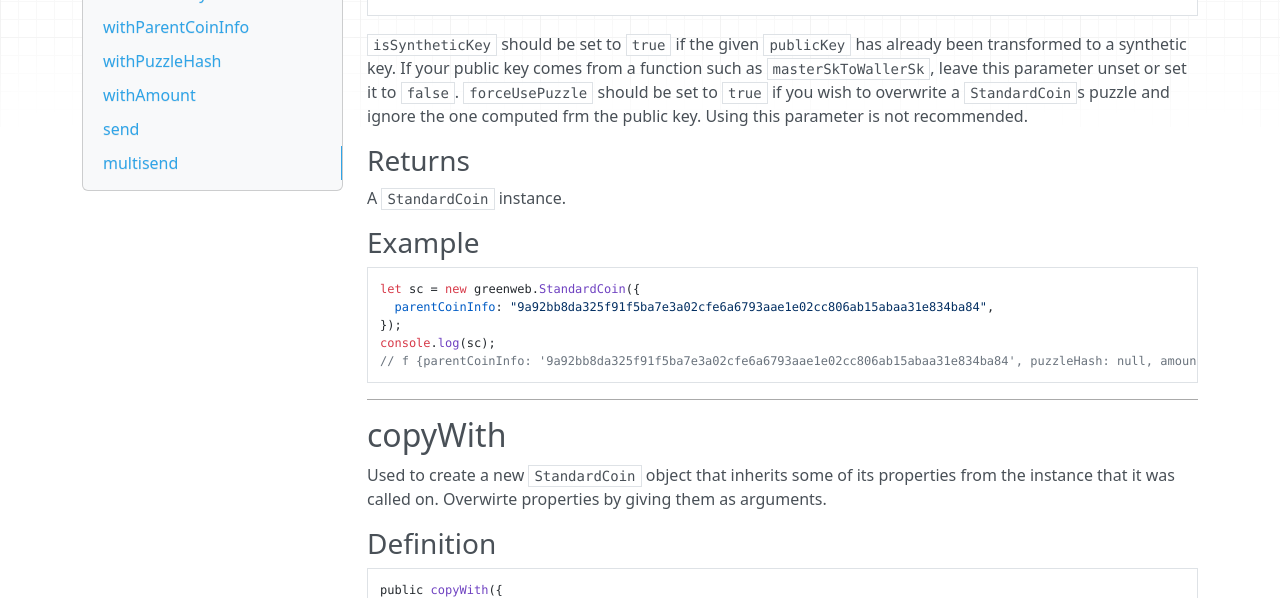
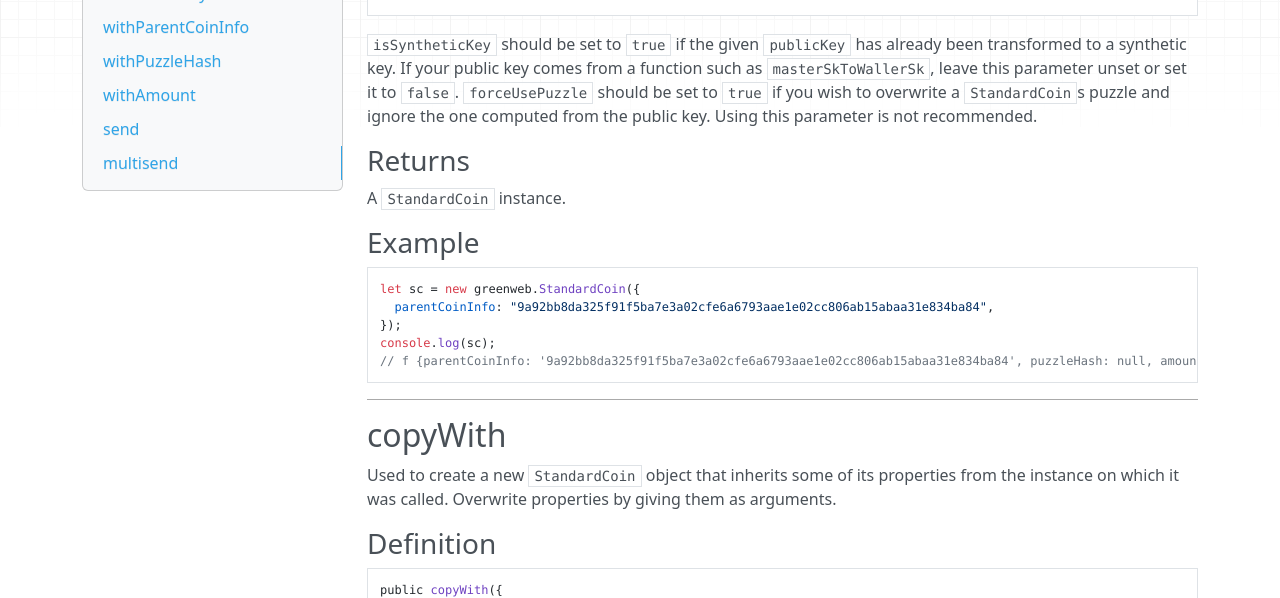
Before and after one commit to Yakuhito/GreenWeb.js, an MkDocs documentation site: the page built from docs/standard-coin.md, in a window 1280 px wide and 900 px high, scrolled down 275 px. Shown: the part 179-777 px from the top of the window. Built offline with MkDocs 1.6.1, drawn with Linux system fonts in a browser that asks for light colours; nearby versions of some CDN libraries.

Commit message:
fix typos

````diff
--- a/docs/standard-coin.md
+++ b/docs/standard-coin.md
@@ -18,7 +18,7 @@ export type StandardCoinConstructorArgs = {
 ```
 
 `isSyntheticKey` should be set to `true` if the given `publicKey` has already been transformed to a synthetic key. If your public key comes from a function such as `masterSkToWallerSk`, leave this parameter unset or set it to `false`.
-`forceUsePuzzle` should be set to `true` if you wish to overwrite a `StandardCoin`s puzzle and ignore the one computed frm the public key. Using this parameter is not recommended.
+`forceUsePuzzle` should be set to `true` if you wish to overwrite a `StandardCoin`s puzzle and ignore the one computed from the public key. Using this parameter is not recommended.
 
 ### Returns
 
@@ -38,7 +38,7 @@ console.log(sc);
 
 ## copyWith
 
-Used to create a new `StandardCoin` object that inherits some of its properties from the instance that it was called on. Overwirte properties by giving them as arguments.
+Used to create a new `StandardCoin` object that inherits some of its properties from the instance on which it was called. Overwrite properties by giving them as arguments.
 
 ### Definition
 
````
